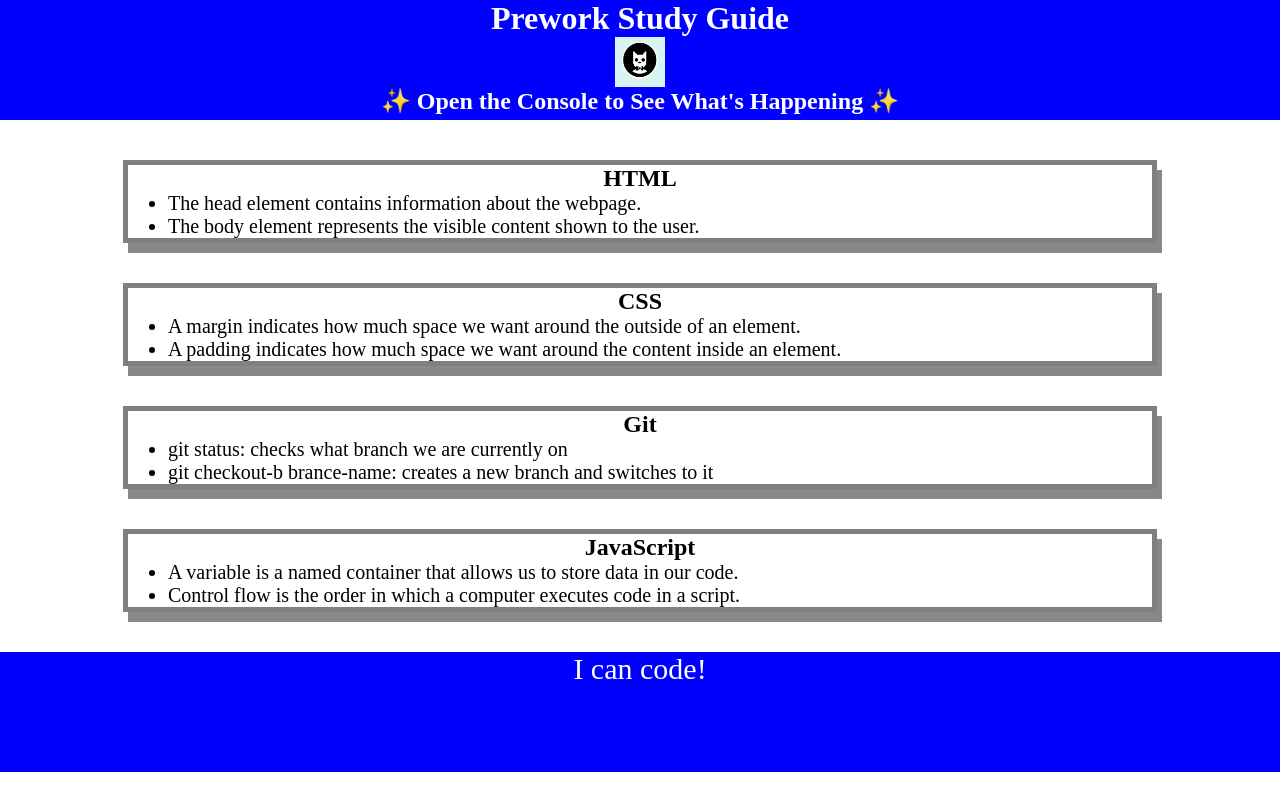
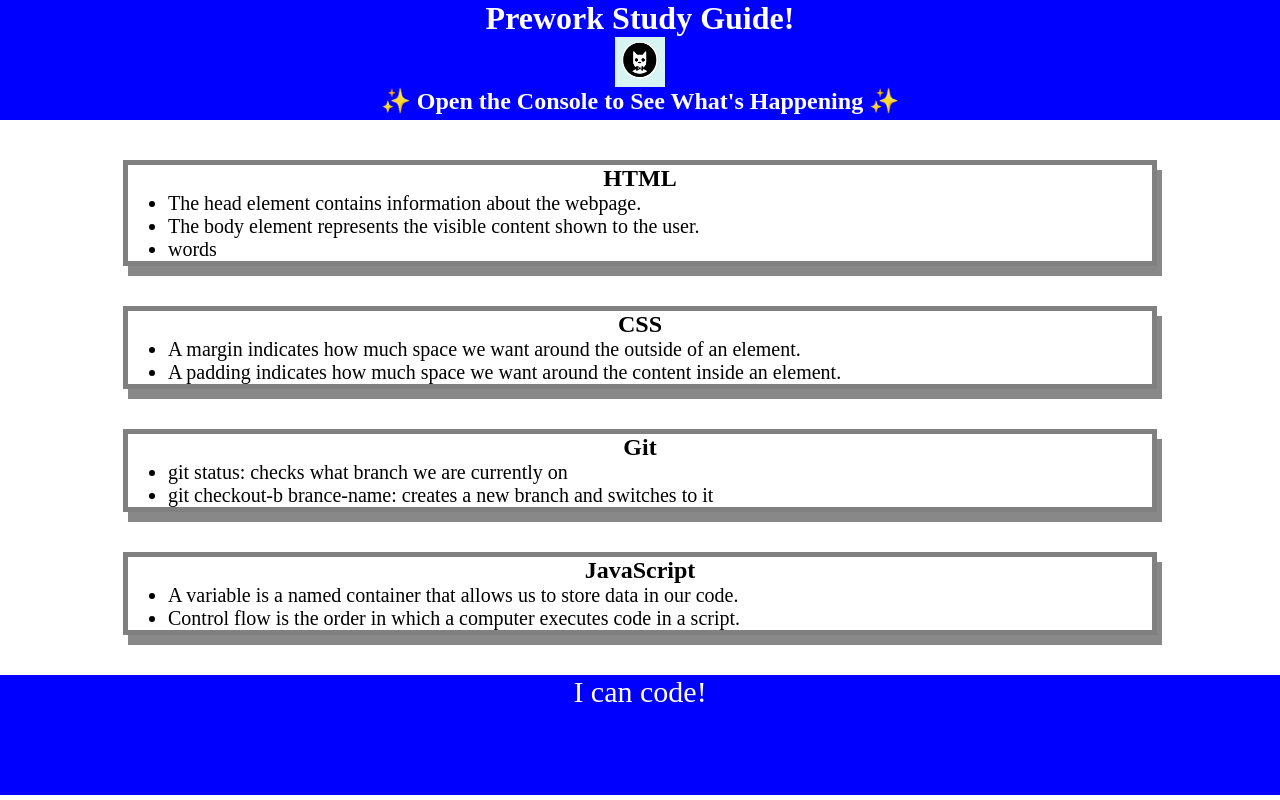
Before and after one commit to sophia1994lee/prework-study-guide, a plain HTML site: page index.html in a window 1280 px wide. Drawn offline with Linux system fonts and the light colour scheme.

Commit message:
small changes

```diff
--- a/index.html
+++ b/index.html
@@ -10,7 +10,7 @@
 
   <body>
     <header id="top">
-      <h1>Prework Study Guide</h1>
+      <h1>Prework Study Guide!</h1>
       <img src="./assets/bowtie-cat.png" alt="Profile image of cat wearing a bow tie." />
       <h2>✨ Open the Console to See What's Happening ✨</h2>
     </header>
@@ -21,6 +21,7 @@
         <ul>
           <li>The head element contains information about the webpage.</li>
           <li>The body element represents the visible content shown to the user.</li>
+          <li>words</li>
         </ul>
       </section>
 
```
